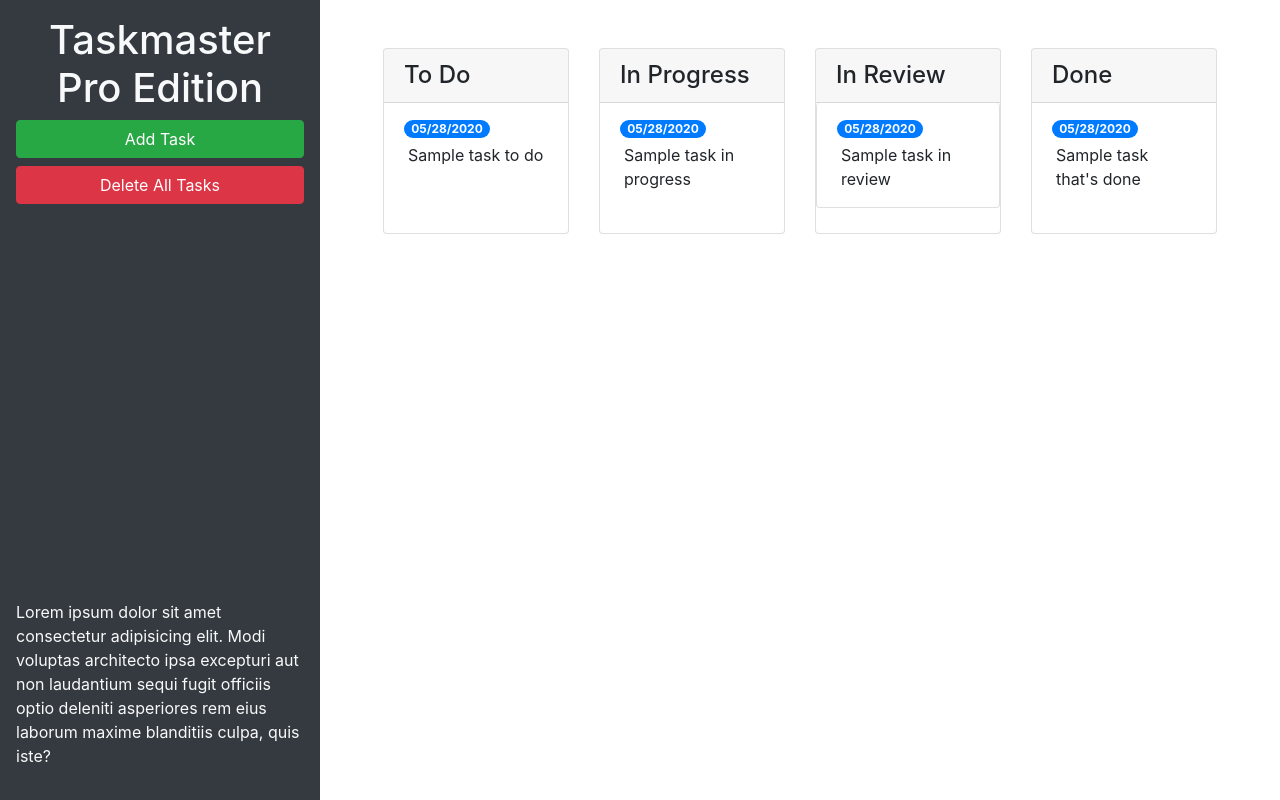
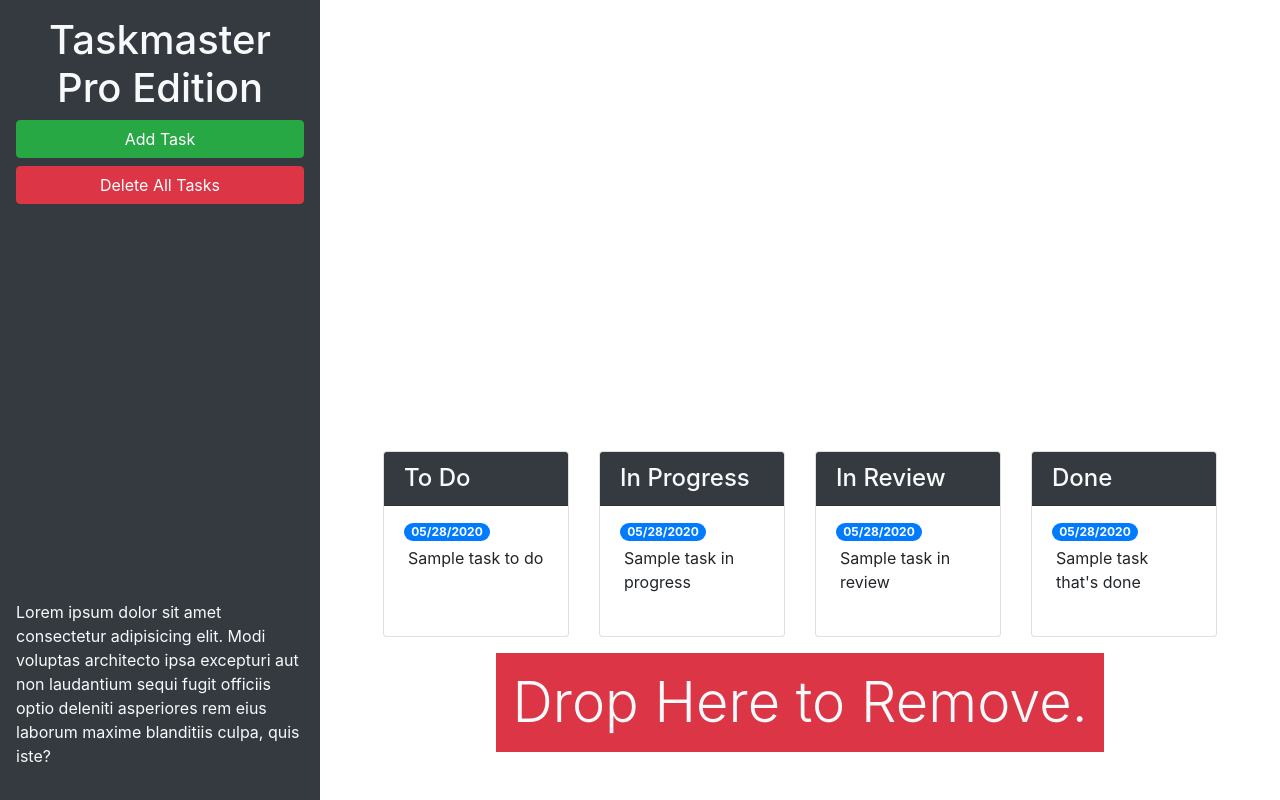
Before and after one commit to kcheykim/taskmaster-pro, a plain HTML site: page index.html in a window 1280 px wide. Drawn offline with nearby package versions, Linux system fonts and the light colour scheme.

Commit message:
adding trashcash and reformating the rows and column

```diff
--- a/index.html
+++ b/index.html
@@ -13,22 +13,22 @@
 <body>
 
   <div class="row min-vh-100 no-gutters">
-    <header class="col-12 col-lg-3 bg-dark text-light d-flex flex-column p-4 p-lg-3">
+    <header class="col-12 col-lg-3 bg-dark text-light sticky-top d-flex flex-column p-4 p-lg-3">
       <h1 class="text-center">Taskmaster Pro Edition</h1>
       <button id="create-task" class="btn btn-block btn-success" data-toggle="modal" data-target="#task-form-modal">Add
         Task</button>
       <button id="remove-tasks" class="btn btn-block btn-danger">Delete All Tasks</button>
-      <p class="mt-auto">Lorem ipsum dolor sit amet consectetur adipisicing elit. Modi voluptas architecto ipsa
+      <p class="mt-auto d-none d-lg-block">Lorem ipsum dolor sit amet consectetur adipisicing elit. Modi voluptas architecto ipsa
         excepturi aut non
         laudantium sequi fugit officiis optio deleniti asperiores rem eius laborum maxime blanditiis culpa, quis iste?
       </p>
     </header>
-    <main class="col-12 col-lg-9">
+    <main class="col-12 col-lg-9 d-flex flex-column mt-auto">
       <div class="m-5 row justify-content-around">
         <!-- todo start -->
         <div class="col-12 col-md-6 col-xl-3 mb-3">
           <div class="card">
-            <h4 class="card-header">
+            <h4 class="card-header bg-dark text-light">
               To Do
             </h4>
             <ul id="list-toDo" class="list-group list-group-flush">
@@ -43,7 +43,7 @@
         <!-- in progress start -->
         <div class="col-12 col-md-6 col-xl-3 mb-3">
           <div class="card">
-            <h4 class="card-header">
+            <h4 class="card-header bg-dark text-light">
                 In Progress
             </h4>
             <ul id="list-toDo" class="list-group list-group-flush">
@@ -58,22 +58,22 @@
         <!-- in review start -->
         <div class="col-12 col-md-6 col-xl-3 mb-3">
           <div class="card">
-            <h4 class="card-header">
+            <h4 class="card-header bg-dark text-light">
               In Review
             </h4>
-          <ul id="list-inReview" class="list-group">
+          <ul id="list-inReview" class="list-group list-group-flush">
             <li class="list-group-item">
               <span class="badge badge-primary badge-pill">05/28/2020</span>
               <p class="m-1">Sample task in review</p>
             </li>
           </ul>
         </div>
-        </div>
+      </div>
         <!-- in review end -->
         <!-- done start -->
         <div class="col-12 col-md-6 col-xl-3 mb-3">
           <div class="card">
-            <h4 class="card-header">
+            <h4 class="card-header bg-dark text-light">
               Done
             </h4>
           <ul id="list-toDo" class="list-group list-group-flush">
@@ -82,6 +82,11 @@
               <p class="m-1">Sample task that's done</p>
             </li>
           </ul>
+        </div>
+      </div>
+      <div id="trash" class="mt-auto">
+        <div class="w-100 bg-danger p-3 text-center text-light display-4 mt-auto">
+          Drop Here to Remove.
         </div>
       </div>
         <!-- done end -->
```
